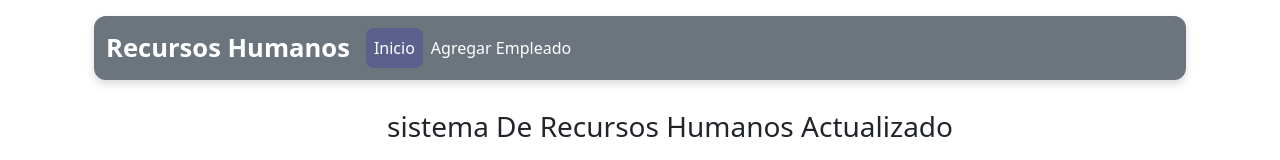
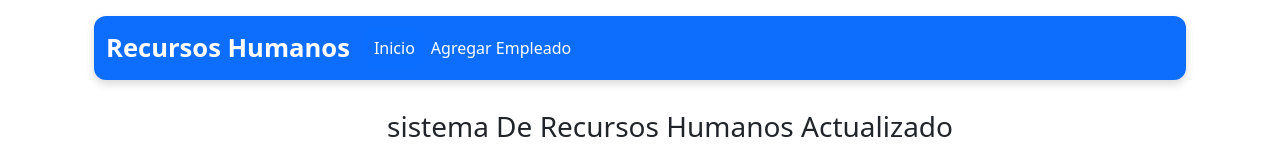
Before and after one commit to Edwin-Gc/frontend-react-recursosH, a React (Create React App) app: page / in a window 1280 px wide. Shown: the top 160 px of the page. Built offline with nearby package versions, Linux system fonts and the light colour scheme; no server answers.

Commit message:
Build y código fuente listos para producción

```diff
--- a/src/Compartida/Navegacion.css
+++ b/src/Compartida/Navegacion.css
@@ -1,4 +1,3 @@
-
 .nav-custom {
   border-radius: 12px;
   box-shadow: 0 4px 8px #00000026;
@@ -16,14 +15,14 @@
 
 .nav-link {
   border-radius: 8px;
-  color: #fff !important;
+  color: #ffffff !important;
   transition: background-color 0.3s ease;
 }
 
 .nav-link.active,
 .nav-link:hover {
-  background-color: #1a0acb33;
-  color: #fff !important;
+  background-color: #0d6efd33; /* azul claro */
+  color: #ffffff !important;
 }
 
 @media (max-width: 768px) {
@@ -39,5 +38,3 @@
     border-radius: 0;
   }
 }
-
-/*# sourceMappingURL=main.9d266bc4.css.map */
--- a/src/Compartida/Navegacion.js
+++ b/src/Compartida/Navegacion.js
@@ -1,36 +1,48 @@
-
 import React from "react";
-import { Link } from "react-router-dom";
-import "./Navegacion.css"; // Importa los estilos
+import { Link, useLocation } from "react-router-dom";
+import "./Navegacion.css";
 
 export default function Navegacion() {
+  const location = useLocation();
+
   return (
     <div className="container my-3">
-      <nav className="navbar navbar-expand-lg navbar-dark bg-secondary nav-custom">
+      <nav className="navbar navbar-expand-lg bg-primary nav-custom">
         <div className="container-fluid">
           <button
             className="navbar-toggler"
             type="button"
             data-bs-toggle="collapse"
-            data-bs-target="#navbarTogglerDemo01"
-            aria-controls="navbarTogglerDemo01"
+            data-bs-target="#navbarNav"
+            aria-controls="navbarNav"
             aria-expanded="false"
             aria-label="Toggle navigation"
           >
             <span className="navbar-toggler-icon"></span>
           </button>
-          <div className="collapse navbar-collapse" id="navbarTogglerDemo01">
-            <a className="navbar-brand" href="/">
+
+          <div className="collapse navbar-collapse" id="navbarNav">
+            <a className="navbar-brand text-white" href="/">
               Recursos Humanos
             </a>
             <ul className="navbar-nav me-auto mb-2 mb-lg-0">
               <li className="nav-item">
-                <a className="nav-link active" aria-current="page" href="/">
+                <Link
+                  className={`nav-link ${
+                    location.pathname === "/" ? "active" : ""
+                  }`}
+                  to="/"
+                >
                   Inicio
-                </a>
+                </Link>
               </li>
               <li className="nav-item">
-                <Link className="nav-link" to="/agregar">
+                <Link
+                  className={`nav-link ${
+                    location.pathname === "/agregar" ? "active" : ""
+                  }`}
+                  to="/agregar"
+                >
                   Agregar Empleado
                 </Link>
               </li>
```
